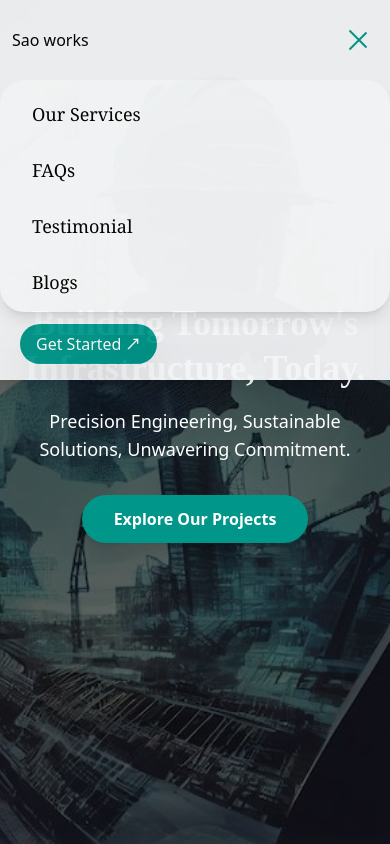
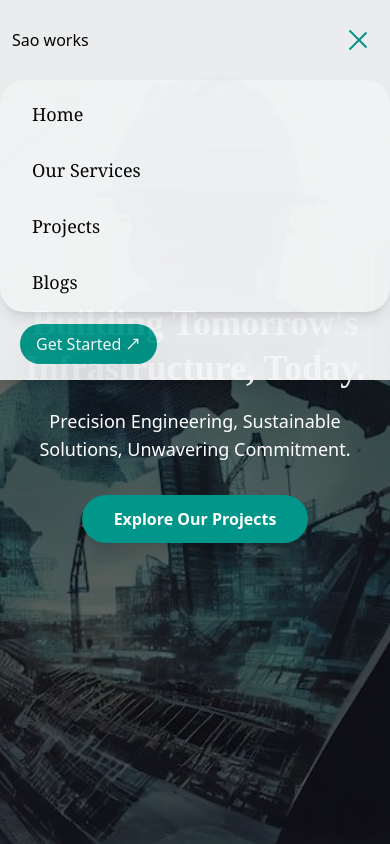
Before and after one commit to arinde/Sao, a React (Vite) app: page / in a window 390 px wide. Both pictures are taken after a click on the element 358 px from the left and 40 px from the top of the page. Shown: the top 844 px of the page. Built offline with nearby package versions, Linux system fonts and the light colour scheme.

Commit message:
more changes

```diff
--- a/src/components/Navbar.tsx
+++ b/src/components/Navbar.tsx
@@ -75,10 +75,10 @@ const Navbar: React.FC = () => {
       {isOpen && (
         <div className='pb-4 '>
           <div className="md:hidden  px-4 pb-4 space-y-2 flex flex-col items-start justify-center gap-y-5 border-0 rounded-3xl bg-gray-50 w-full shadow-lg">
-            <p onClick={toggleMenu} className="block hover:text-teal-600 mt-5 ml-4 font-serif font-medium text-lg">Our Services</p>
-            <p onClick={toggleMenu} className="block hover:text-teal-600 font-serif ml-4 font-medium text-lg">FAQs</p>
-            <p onClick={toggleMenu} className="block hover:text-teal-600 font-serif ml-4 font-medium text-lg">Testimonial</p>
-            <p onClick={toggleMenu} className="block hover:text-teal-600 font-serif ml-4 font-medium text-lg">Blogs</p>
+            <Link to='/'><p onClick={toggleMenu} className="block hover:text-teal-600 mt-5 ml-4 font-serif font-medium text-lg">Home</p></Link>
+           <p onClick={toggleMenu} className="block hover:text-teal-600 font-serif ml-4 font-medium text-lg">Our Services</p>
+            <Link to='/projects'><p onClick={toggleMenu} className="block hover:text-teal-600 font-serif ml-4 font-medium text-lg">Projects</p></Link>
+            <Link to='/blog'><p onClick={toggleMenu} className="block hover:text-teal-600 font-serif ml-4 font-medium text-lg">Blogs</p></Link>
           </div>
           <div>
             <Button
```
